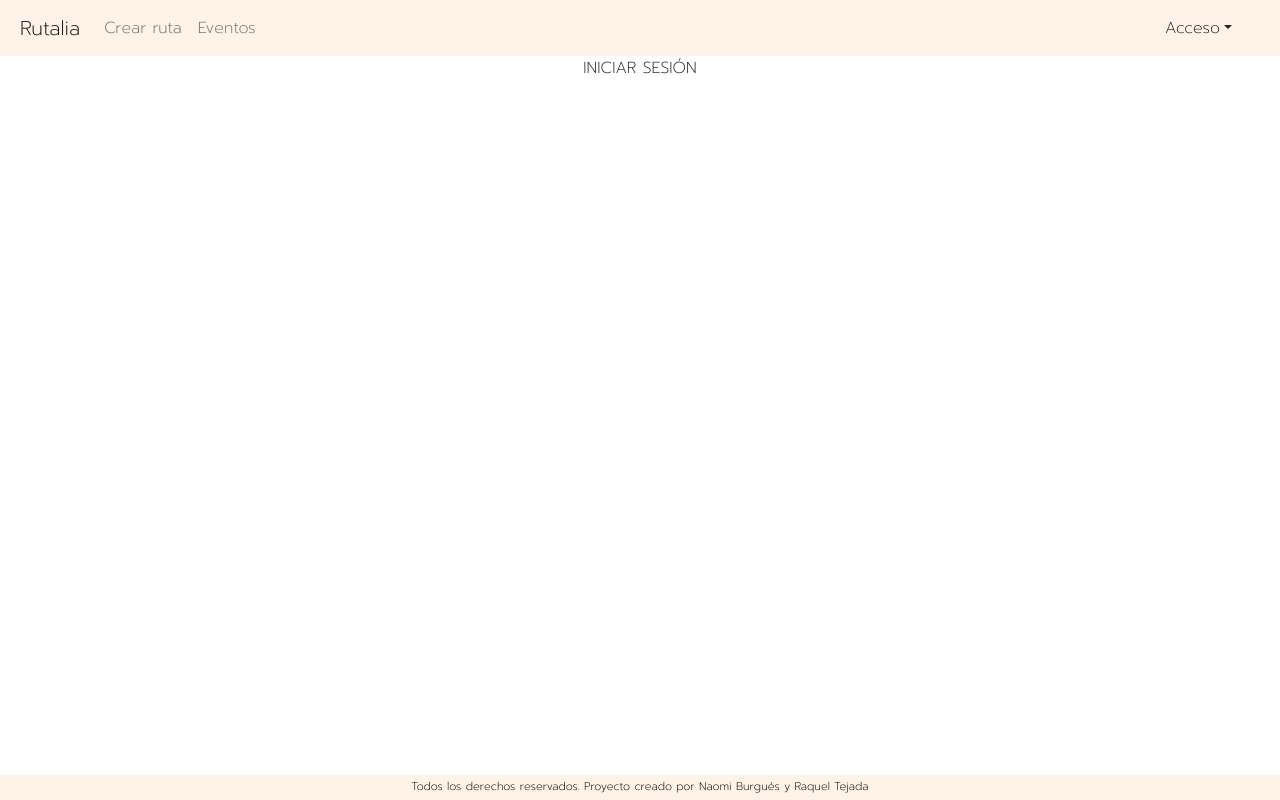
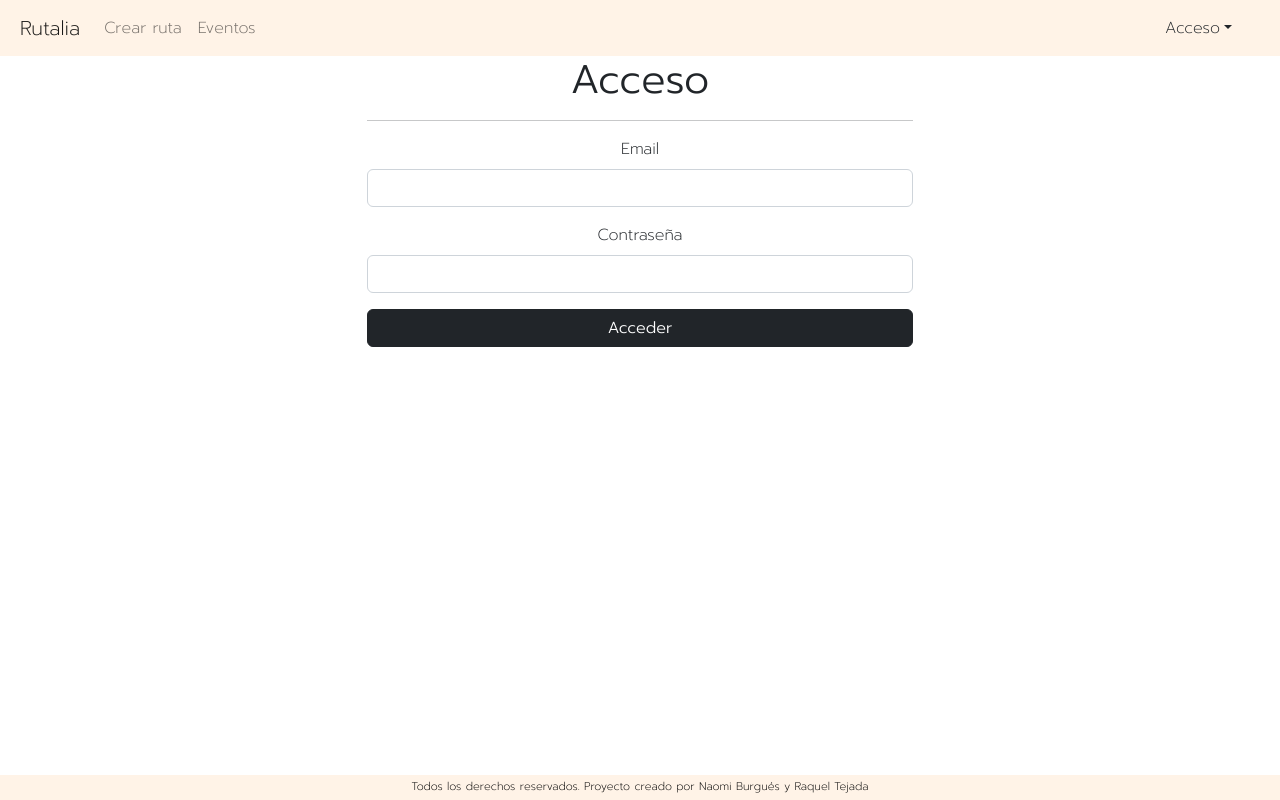
Before and after one commit to RaquelTejada/ProyectoFinal-IH, a React (Create React App) app in the folder client/: page /iniciar-sesion in a window 1280 px wide. Built offline with nearby package versions, Linux system fonts and the light colour scheme.

Commit message:
LoginForm, SignupForm, HomePageProPage, SignupPage, LoginPage, AppRoutes

```diff
--- /dev/null
+++ b/client/src/components/LoginForm/LoginForm.jsx
@@ -0,0 +1,66 @@
+import { useState, useContext } from "react"
+import { Form, Button } from "react-bootstrap"
+import authService from "../../services/auth.service"
+
+import { useNavigate } from 'react-router-dom'
+
+// import { MessageContext } from './../../contexts/userMessage.context'
+
+
+const LoginForm = () => {
+
+    const [loginData, setLoginData] = useState({
+        email: '',
+        password: ''
+    })
+
+    const handleInputChange = e => {
+        const { value, name } = e.target
+        setLoginData({ ...loginData, [name]: value })
+    }
+
+    // const { setShowToast, setToastMessage } = useContext(MessageContext)
+
+    const navigate = useNavigate()
+
+    const handleSubmit = e => {
+
+        e.preventDefault()
+
+        authService
+            .login(loginData)
+            .then(res => console.log('EL USUARIO ESTÁ LOGGEADO', loginData))
+        // setShowToast(true)
+        // setToastMessage('Usuario creado correctamente')
+        navigate('/index-usuario')
+
+            .catch(err => console.log(err))
+    }
+
+
+
+    const { password, email } = loginData
+
+    return (
+
+        <Form onSubmit={handleSubmit}>
+
+            <Form.Group className="mb-3" controlId="email">
+                <Form.Label>Email</Form.Label>
+                <Form.Control type="email" value={email} onChange={handleInputChange} name="email" />
+            </Form.Group>
+
+            <Form.Group className="mb-3" controlId="password">
+                <Form.Label>Contraseña</Form.Label>
+                <Form.Control type="password" value={password} onChange={handleInputChange} name="password" />
+            </Form.Group>
+
+            <div className="d-grid">
+                <Button variant="dark" type="submit">Acceder</Button>
+            </div>
+
+        </Form>
+    )
+}
+
+export default LoginForm
--- a/client/src/components/SignupForm/SignupForm.jsx
+++ b/client/src/components/SignupForm/SignupForm.jsx
@@ -2,7 +2,7 @@ import { useState, useContext } from "react"
 import { Form, Button } from "react-bootstrap"
 import authService from "../../services/auth.service"
 
-// import { useNavigate } from 'react-router-dom'
+import { useNavigate } from 'react-router-dom'
 
 // import { MessageContext } from './../../contexts/userMessage.context'
 
@@ -23,7 +23,7 @@ const SignupForm = () => {
 
     // const { setShowToast, setToastMessage } = useContext(MessageContext)
 
-    // const navigate = useNavigate()
+    const navigate = useNavigate()
 
     const handleSubmit = e => {
 
@@ -32,9 +32,9 @@ const SignupForm = () => {
         authService
             .signup(signupData)
             .then(res => console.log('EL USUARIO ESTÁ CREADO', signupData))
-            // setShowToast(true)
-            // setToastMessage('Usuario creado correctamente')
-            // navigate('/')
+        // setShowToast(true)
+        // setToastMessage('Usuario creado correctamente')
+        navigate('/iniciar-sesion')
 
             .catch(err => console.log(err))
     }
--- /dev/null
+++ b/client/src/pages/HomePagePro/HomePagePro.jsx
@@ -0,0 +1,21 @@
+import { Container, Row, Col, Button } from 'react-bootstrap'
+import { Link } from 'react-router-dom'
+import './HomePagePro.css'
+
+const HomePagePro = () => {
+    return (
+        <Container className="Home">
+            <Row>
+                <Col md={{ span: 8, offset: 2 }}>
+                    <h1>Itineraies App! Versión Pro</h1>
+                    <hr />
+                    <h3>Proyecto final Ironhack</h3>
+                    <Link to="/">
+                        <Button variant="dark">Crea tu propia ruta</Button>
+                    </Link>
+                </Col>
+            </Row>
+        </Container>
+    )
+}
+export default HomePagePro
--- a/client/src/pages/LoginPage/LoginPage.jsx
+++ b/client/src/pages/LoginPage/LoginPage.jsx
@@ -0,0 +1,27 @@
+import { Container, Row, Col } from 'react-bootstrap'
+import LoginForm from '../../components/LoginForm/LoginForm'
+
+const LoginPage = () => {
+
+    return (
+
+        <Container>
+
+            <Row>
+
+                <Col md={{ offset: 3, span: 6 }}>
+
+                    <h1>Acceso</h1>
+
+                    <hr />
+
+                    <LoginForm />
+
+                </Col>
+            </Row>
+
+        </Container>
+    )
+}
+
+export default LoginPage
--- a/client/src/routes/AppRoutes.jsx
+++ b/client/src/routes/AppRoutes.jsx
@@ -1,21 +1,23 @@
 import { Routes, Route } from "react-router-dom"
 import HomePage from "../pages/HomePage/HomePage"
+import HomePagePro from "../pages/HomePagePro/HomePagePro"
 import EventsListPage from "../pages/EventsListPage/EventsListPage"
 import SignupPage from "../pages/SignupPage/SignupPage"
-// import LoginPage from "../pages/LoginPage/LoginPage"
+import LoginPage from "../pages/LoginPage/LoginPage"
 
 const AppRoutes = () => {
 
     return (
         <Routes>
             <Route path="/" element={<HomePage />} />
+            <Route path="/index-usuario" element={<HomePagePro />} />
             {/* <Route path="/crear-itinerario" element={<p>CREAR ITINERARIO</p>} /> */}
             <Route path="/detalles/:itinerario_id" element={<p>DETALLES ITINERARIO</p>} />
             <Route path="/lista-eventos" element={<EventsListPage />} />
             {/* <Route path="/crear-evento" element={<p>CREAR EVENTO</p>} /> */}
             <Route path="/detalles/:evento_id" element={<p>DETALLES EVENTO</p>} />
             <Route path="/registro" element={<SignupPage />} />
-            <Route path="/iniciar-sesion" element={<p>INICIAR SESIÓN</p>} />
+            <Route path="/iniciar-sesion" element={<LoginPage />} />
             <Route path="/perfil" element={<p>PERFIL</p>} />
             <Route path="/cerrar-sesion" element={<p>CERRAR SESIÓN</p>} />
             <Route path="/*" element={<h1>404</h1>} />
```
Also changed, not shown: client/src/pages/HomePagePro/HomePagePro.css (added).
